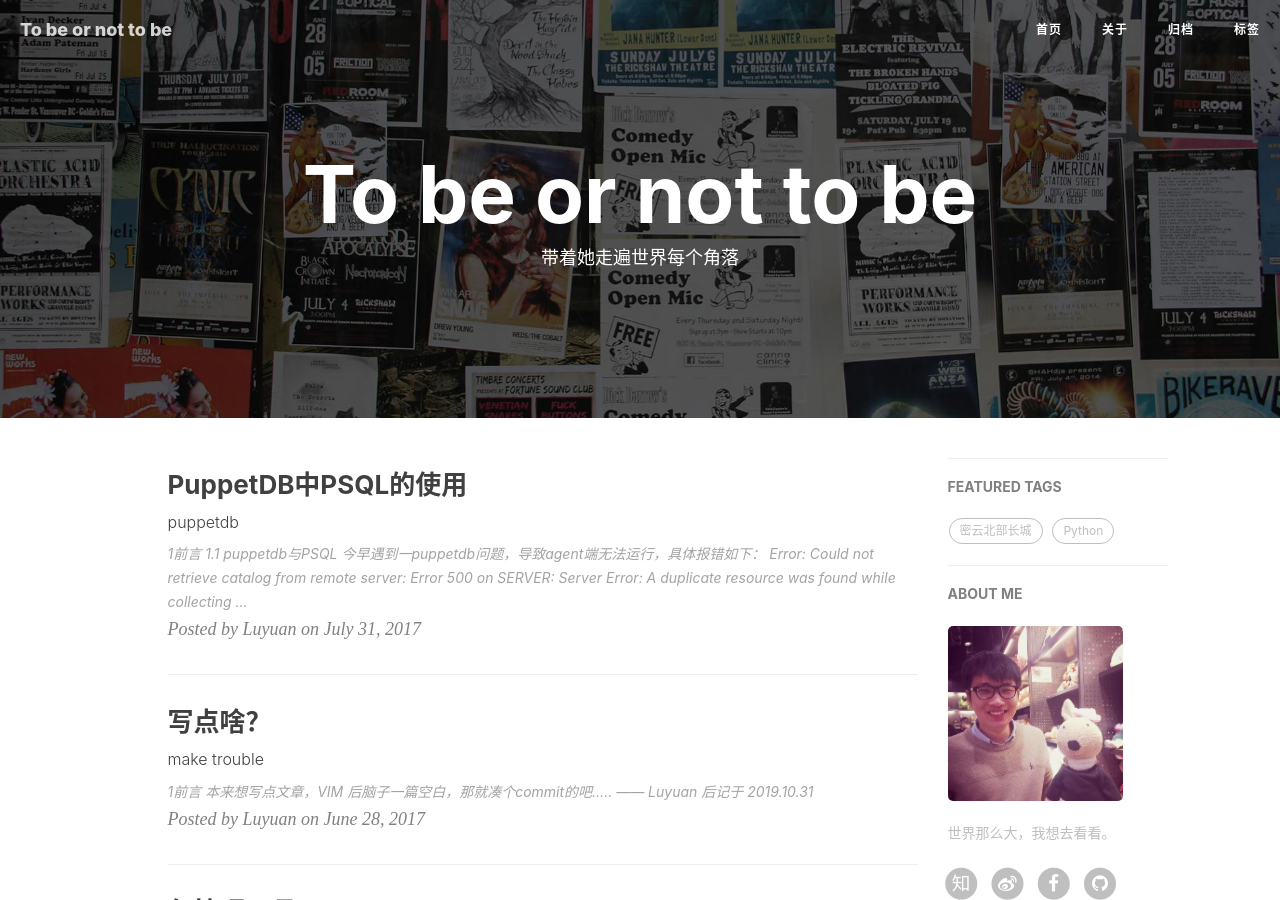
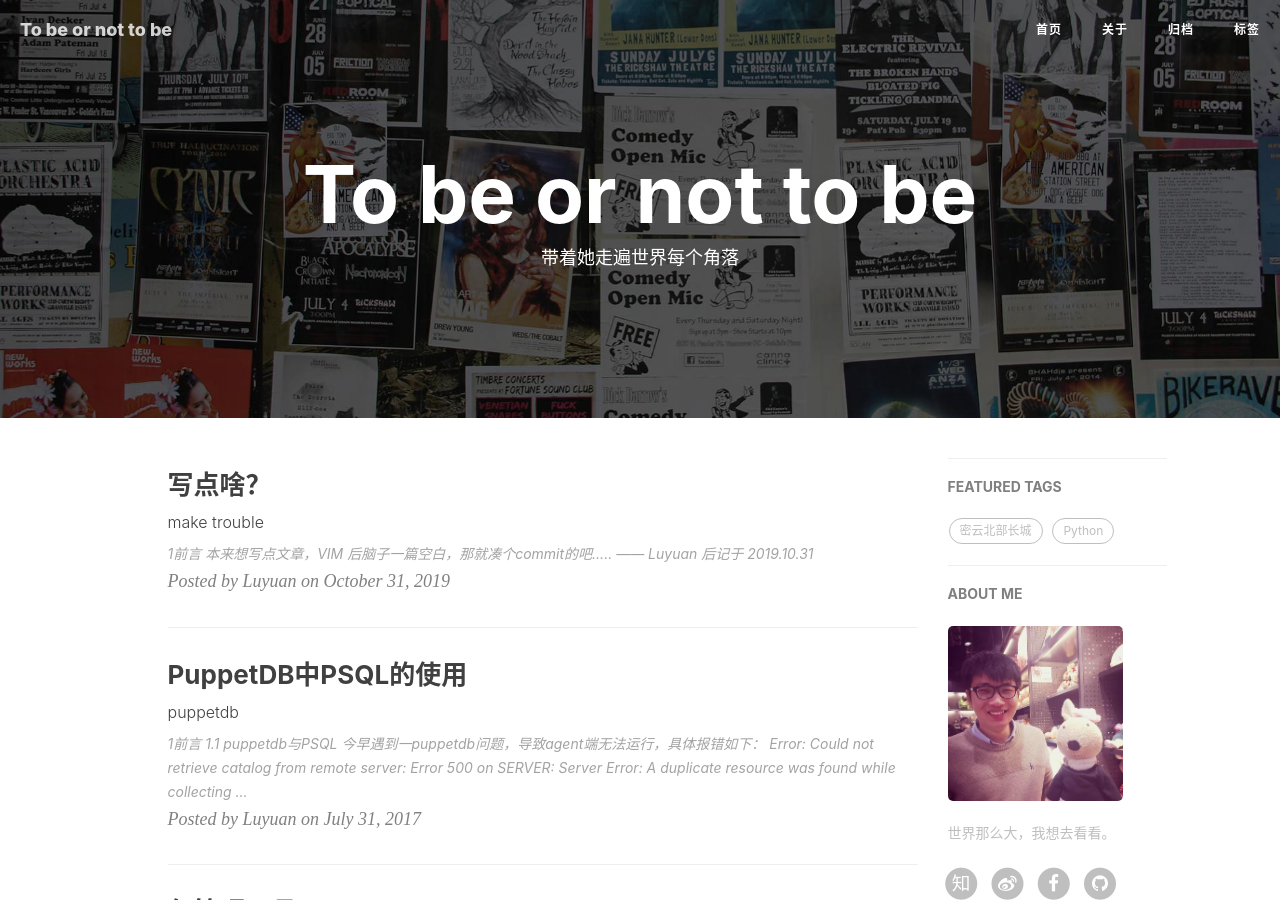
Before and after one commit to Liamlu28/imluyuan.github.io, a Jekyll site: the page built from index.html, in a window 1280 px wide and 900 px high. Built offline with Jekyll 4.4.1, drawn with Linux system fonts in a browser that asks for light colours; nearby versions of some CDN libraries; the list of posts is cut into pages by our own code; comment, search, counter and statistics services are not loaded.

Commit message:
update date

```diff
--- a/_posts/2019-10-31-写点啥.markdown
+++ b/_posts/2019-10-31-写点啥.markdown
@@ -2,7 +2,7 @@
 layout:     post
 title:      "写点啥？"
 subtitle:   "make trouble"
-date:       2017-06-28 00:00:00
+date:       2019-10-31 00:00:00
 author:     "Luyuan"
 header-img: "img/thanos/thanos.jpeg"
 catalog: true
```
